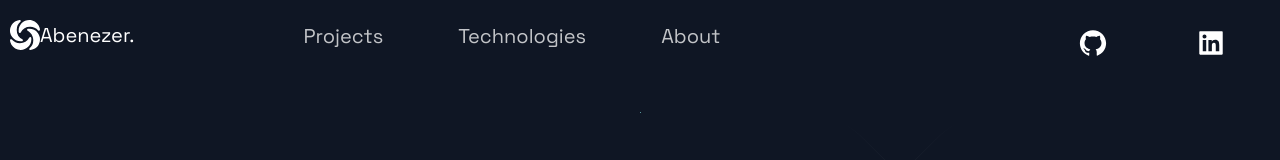
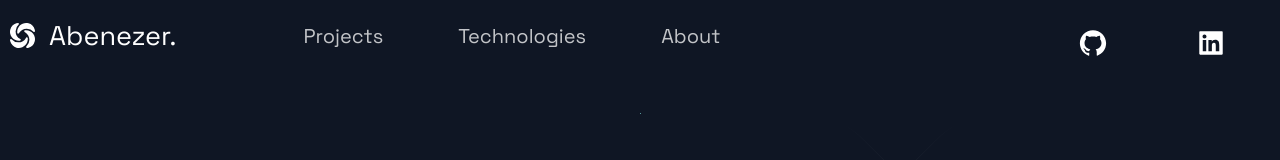
Before and after one commit to calmHeaven/NEXTJSPortfolio, a Next.js app: page / in a window 1280 px wide. Shown: the top 160 px of the page. Built offline with nearby package versions, Linux system fonts and the light colour scheme.

Commit message:
resume is up

```diff
--- a/package.json
+++ b/package.json
@@ -15,6 +15,7 @@
     "portfolio_nextjs": "file:",
     "react": "^18.3.1",
     "react-dom": "^18.3.1",
+    "react-embed-pdf": "^1.0.5",
     "react-icons": "^5.3.0",
     "styled-components": "^6.1.13",
     "styled-normalize": "^8.1.1",
--- a/src/components/Header/Header.js
+++ b/src/components/Header/Header.js
@@ -11,8 +11,11 @@ const Header = () =>  (
       <Div1>
         <Link legacyBehavior href="/">
         <a style={{display: "flex", alignItems:"center", color:"white", marginBottom:"20px"}}>
-          <SiSololearn  size="3rem" />
-           <Span>Abenezer.</Span>
+          <SiSololearn size="2.5rem" style={{display:'flex',
+            marginRight:'14px'
+          }}/>
+          <br/>
+           <Span style={{fontSize:"2.7rem"}}>Abenezer.</Span>
         </a>
         </Link>
       </Div1>
--- a/src/components/Hero/Hero.js
+++ b/src/components/Hero/Hero.js
@@ -21,7 +21,7 @@ const Hero = (props) => (
         in the analysis of customer requirements and deployment of well crafted solutions. I&apos;m also passionate about learning  and engineering  that can solve real-world problems and bring value.
       </SectionText>
       <Button
-        onClick={() => (window.location = "https://www.linkedin.com/in/agt700")}
+        onClick={() => (window.location = "https://smallpdf.com/file#s=96493e73-5fc7-49b3-b08f-9833d895657e")}
       >
         Learn More
       </Button>
--- a/src/constants/constants.js
+++ b/src/constants/constants.js
@@ -1,3 +1,4 @@
+import { fileURLToPath } from "url";
 
 export const projects = [
   {
@@ -23,11 +24,11 @@ export const projects = [
 const months = ['January', 'February', 'March', 'April', 'May', 'June', 'July', 'August', 'September', 'October', 'November', 'December']
 
 export const TimeLineData = [
-  {month:months[7], year: 2022, text: 'Graduated High School\nStarted University', },
-  {month:months[11-1], year: 2023, text: 'Developed deep understanding of DSA', },
+  {month:months[7], year: 2022, text: 'Graduated High School\nStarted University'},
+  {month:months[11-1], year: 2023, text: 'Developed deep understanding of DSA'},
   {month:months[1-1], year: 2024, text: 'Built My First Web app', },
-  {months:months[6-1], year:2024, text:'Software Development Intern at PolySense Solutions'},
-  {month:months[4-1], year: 2024, text: 'Built My First Full Stack Application', },
+  {month:months[4-1], year: 2024, text: 'Built My First Full Stack Application'},
+   {month:months[5-1], year:2024, text:'Software Development Intern at PolySense Solutions'},
   {month:months[9-1], year: 2024, text: 'Began Evolving in my skills as a developer and a mentor.', },
 ];
 
@@ -37,3 +38,9 @@ export const data = [
   { number: 1900, text: 'Github Followers', },
   { number: 5000, text: 'Github Stars', }
 ];
+
+export const Resume = [
+  {
+    file: "../../assets/Resume.pdf"
+  }
+]
```
Also changed, not shown: 2 other files (tests, documents, lock files or other folders).
